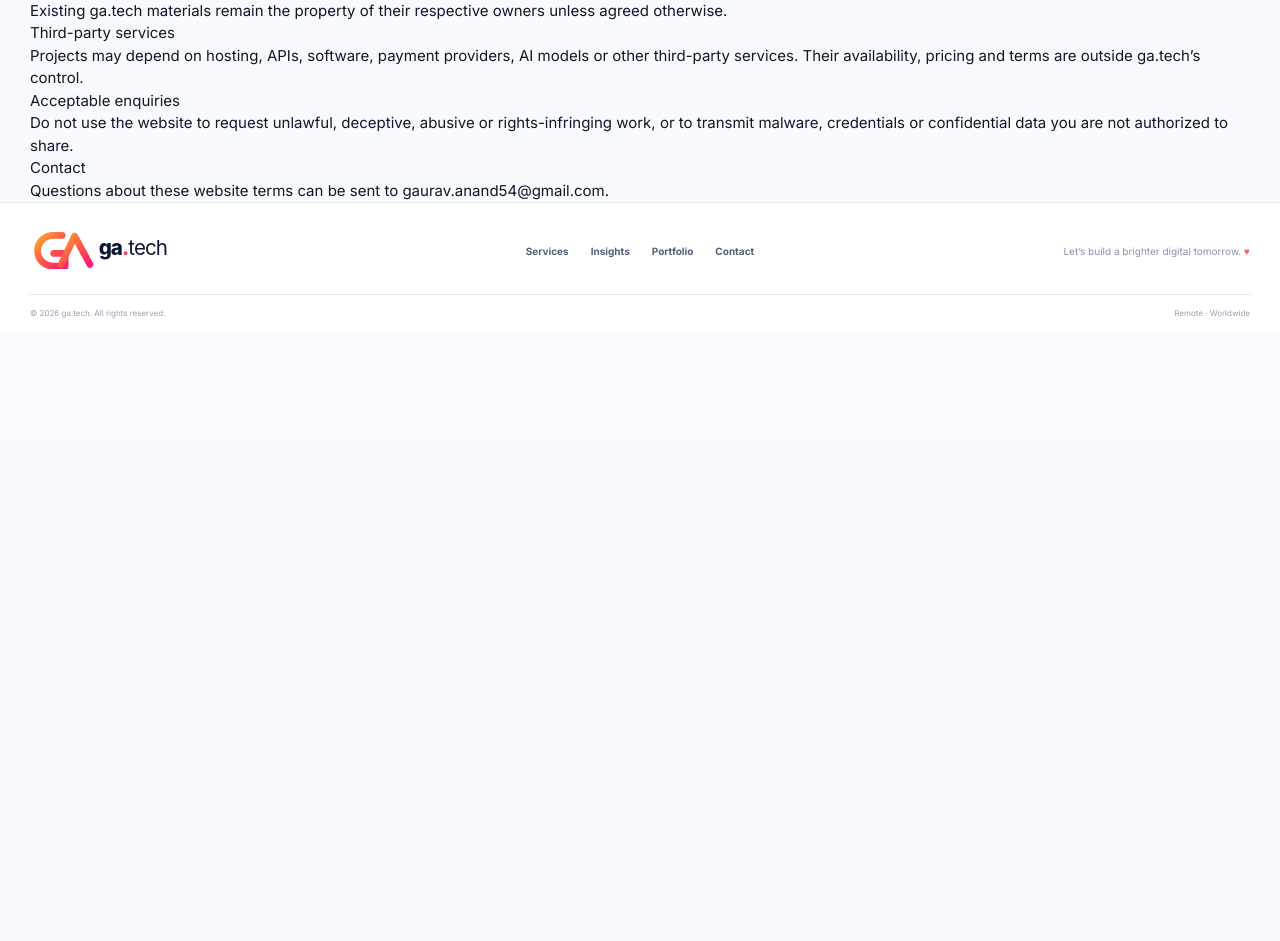
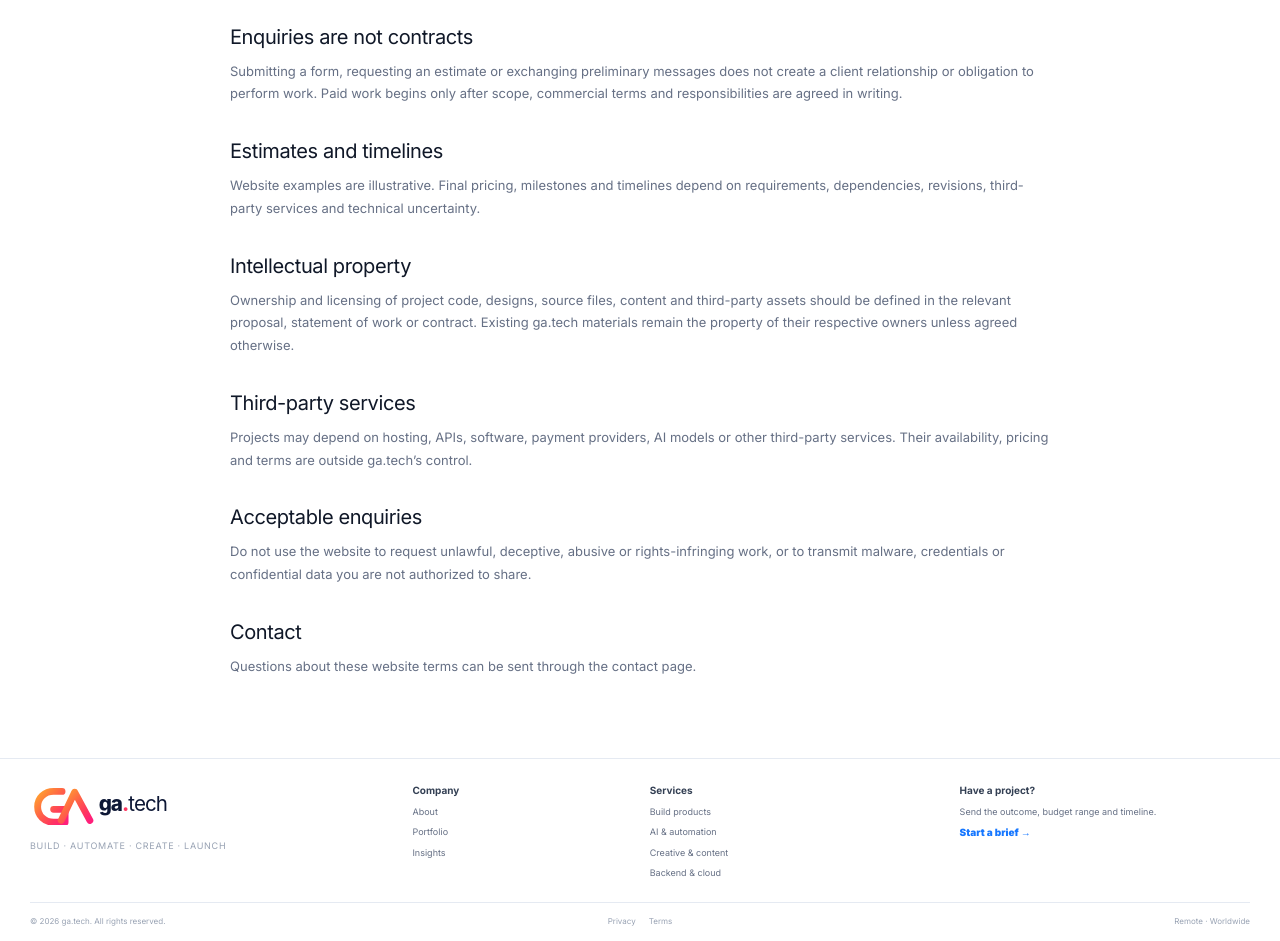
Before and after one commit to gauravanand-sudo/gaurav-portfolio, a Next.js app: page /terms in a window 1280 px wide. Shown: the part 360-1301 px from the top of the page. Before the commit the page ends 800 px from the top, so only its background shows below. Built offline with nearby package versions, Linux system fonts and the light colour scheme.

Commit message:
Turn homepage into a company conversion funnel

```diff
--- a/app/company.css
+++ b/app/company.css
@@ -65,3 +65,20 @@
   .principle-grid,.offer-grid{grid-template-columns:1fr}.trust-strip-grid{grid-template-columns:repeat(2,1fr)}
   .home-conversion-head{align-items:flex-start;flex-direction:column;gap:8px}.legal-shell h1{font-size:40px}
 }
+
+/* Homepage/company shared refinements */
+.score-ring{font-size:0!important;background:#eef5ff!important;color:#1677ff!important}
+.score-ring::after{display:none!important}
+.score-ring::before{content:'DEMO'!important;font-size:8px!important;letter-spacing:.08em}
+.company-footer-grid{display:grid;grid-template-columns:1.2fr .7fr .95fr 1fr;gap:34px;align-items:start}
+.company-footer-copy{margin-top:8px;color:#98a2b3;font-size:9px;text-transform:uppercase;letter-spacing:.08em}
+.company-footer-links,.company-footer-cta{display:flex;flex-direction:column;gap:7px}
+.company-footer-links strong,.company-footer-cta strong{font-size:10px;color:#344054}
+.company-footer-links a{font-size:9px;color:#667085;text-decoration:none}
+.company-footer-links a:hover{color:#1677ff}
+.company-footer-cta p{color:#667085;font-size:9px;line-height:1.5}
+.company-footer-cta a{color:#1677ff;font-size:10px;font-weight:850;text-decoration:none}
+.company-footer-bottom{margin-top:22px;padding-top:12px;border-top:1px solid #e5eaf2;display:grid;grid-template-columns:1fr auto 1fr;gap:20px;align-items:center;color:#98a2b3;font-size:8px}
+.company-footer-bottom>span:last-child{text-align:right}.legal-links{display:flex;gap:13px}.legal-links a{text-decoration:none;color:#98a2b3}.legal-links a:hover{color:#1677ff}
+@media(max-width:820px){.company-footer-grid{grid-template-columns:repeat(2,1fr)}.company-footer-bottom{grid-template-columns:1fr}.company-footer-bottom>span:last-child{text-align:left}.legal-links{justify-content:flex-start}}
+@media(max-width:520px){.company-footer-grid{grid-template-columns:1fr}}
--- a/app/contact/page.tsx
+++ b/app/contact/page.tsx
@@ -32,7 +32,7 @@ export default function ContactPage({ searchParams }: { searchParams?: { request
             <aside className="contact-direct-card">
               <p className="company-kicker">PREFER DIRECT CONTACT?</p>
               <h2>Use email or WhatsApp.</h2>
-              <a href="mailto:gaurav.anand54@gmail.com">gaurav.anand54@gmail.com</a>
+              <a href="mailto:gaurav.anand54@gmail.com">Email ga.tech →</a>
               <a href="https://wa.me/919289656293?text=Hi%20ga.tech%2C%20I%20have%20a%20project%20I%27d%20like%20to%20discuss." target="_blank" rel="noopener noreferrer">WhatsApp →</a>
               <small>Remote · Worldwide</small>
             </aside>
@@ -148,7 +148,6 @@ export default function ContactPage({ searchParams }: { searchParams?: { request
               </label>
 
               <button type="submit" className="button button-primary lead-submit">Send project brief →</button>
-              <p className="lead-form-note">The first form submission may require a one-time email activation before future leads are delivered automatically.</p>
             </form>
           </div>
         </section>
--- a/app/layout.tsx
+++ b/app/layout.tsx
@@ -4,6 +4,7 @@ import './globals.css'
 import './site-base.css'
 import './site-sections.css'
 import './site-content.css'
+import './company.css'
 
 const inter = Inter({ subsets: ['latin'], variable: '--font-inter', display: 'swap' })
 
@@ -40,6 +41,29 @@ export const metadata: Metadata = {
   robots: { index: true, follow: true },
 }
 
+const organizationData = {
+  '@context': 'https://schema.org',
+  '@type': 'Organization',
+  name: 'ga.tech',
+  url: 'https://gauravanand.tech',
+  logo: 'https://gauravanand.tech/brand/ga-tech-mark.svg',
+  email: 'gaurav.anand54@gmail.com',
+  description: 'Digital studio for apps, AI, automation, design, content, cloud and custom digital work.',
+  contactPoint: {
+    '@type': 'ContactPoint',
+    contactType: 'sales',
+    email: 'gaurav.anand54@gmail.com',
+    availableLanguage: ['English'],
+  },
+}
+
 export default function RootLayout({ children }: { children: React.ReactNode }) {
-  return <html lang="en" className={inter.variable}><body>{children}</body></html>
+  return (
+    <html lang="en" className={inter.variable}>
+      <body>
+        {children}
+        <script type="application/ld+json" dangerouslySetInnerHTML={{ __html: JSON.stringify(organizationData) }} />
+      </body>
+    </html>
+  )
 }
--- a/app/privacy/page.tsx
+++ b/app/privacy/page.tsx
@@ -23,7 +23,7 @@ export default function PrivacyPage() {
           <section><h2>Form processing</h2><p>The project brief form is processed using a third-party form delivery provider and sent to ga.tech by email. Do not submit passwords, financial credentials, government IDs or other highly sensitive information through the website form.</p></section>
           <section><h2>Files and retention</h2><p>We keep project correspondence only as long as reasonably necessary for evaluation, delivery, support, record-keeping or legal obligations. Third-party infrastructure providers may retain data according to their own policies.</p></section>
           <section><h2>Sharing</h2><p>We do not sell personal information. Information may be shared with infrastructure or service providers only when needed to operate the website, process a request or deliver agreed work.</p></section>
-          <section><h2>Your choices</h2><p>You may ask us to correct or delete information you submitted, subject to legitimate record-keeping or legal requirements. Contact us at gaurav.anand54@gmail.com.</p></section>
+          <section><h2>Your choices</h2><p>You may ask us to correct or delete information you submitted, subject to legitimate record-keeping or legal requirements. Contact us through the project/contact page on this website.</p></section>
           <section><h2>Changes</h2><p>This policy may be updated as ga.tech adds tools, integrations or formal business operations. The latest version will appear on this page.</p></section>
         </div>
       </main>
--- a/app/terms/page.tsx
+++ b/app/terms/page.tsx
@@ -24,7 +24,7 @@ export default function TermsPage() {
           <section><h2>Intellectual property</h2><p>Ownership and licensing of project code, designs, source files, content and third-party assets should be defined in the relevant proposal, statement of work or contract. Existing ga.tech materials remain the property of their respective owners unless agreed otherwise.</p></section>
           <section><h2>Third-party services</h2><p>Projects may depend on hosting, APIs, software, payment providers, AI models or other third-party services. Their availability, pricing and terms are outside ga.tech’s control.</p></section>
           <section><h2>Acceptable enquiries</h2><p>Do not use the website to request unlawful, deceptive, abusive or rights-infringing work, or to transmit malware, credentials or confidential data you are not authorized to share.</p></section>
-          <section><h2>Contact</h2><p>Questions about these website terms can be sent to gaurav.anand54@gmail.com.</p></section>
+          <section><h2>Contact</h2><p>Questions about these website terms can be sent through the contact page.</p></section>
         </div>
       </main>
       <Footer />
--- a/components/Footer.tsx
+++ b/components/Footer.tsx
@@ -3,22 +3,35 @@ import Link from 'next/link'
 export default function Footer() {
   return (
     <footer className="site-footer">
-      <div className="site-shell visual-footer">
+      <div className="site-shell company-footer-grid">
         <div>
           <Link href="/" className="footer-logo-row" aria-label="ga.tech home">
             <img className="footer-logo-image" src="/brand/ga-tech-logo.svg" alt="ga.tech" />
           </Link>
+          <p className="company-footer-copy">Build · Automate · Create · Launch</p>
         </div>
-        <div className="footer-nav">
-          <Link href="/#services">Services</Link>
+        <div className="company-footer-links">
+          <strong>Company</strong>
+          <Link href="/about">About</Link>
+          <Link href="/portfolio">Portfolio</Link>
           <Link href="/insights">Insights</Link>
-          <Link href="/portfolio">Portfolio</Link>
-          <a href="mailto:gaurav.anand54@gmail.com?subject=Hello%20-%20gauravanand.tech">Contact</a>
         </div>
-        <div className="footer-message">Let’s build a brighter digital tomorrow. <span>♥</span></div>
+        <div className="company-footer-links">
+          <strong>Services</strong>
+          <Link href="/services/build-digital-products">Build products</Link>
+          <Link href="/services/ai-automation">AI & automation</Link>
+          <Link href="/services/creative-content">Creative & content</Link>
+          <Link href="/services/backend-cloud-scale">Backend & cloud</Link>
+        </div>
+        <div className="company-footer-cta">
+          <strong>Have a project?</strong>
+          <p>Send the outcome, budget range and timeline.</p>
+          <Link href="/contact">Start a brief →</Link>
+        </div>
       </div>
-      <div className="site-shell footer-bottom">
+      <div className="site-shell company-footer-bottom">
         <span>© 2026 ga.tech. All rights reserved.</span>
+        <span className="legal-links"><Link href="/privacy">Privacy</Link><Link href="/terms">Terms</Link></span>
         <span>Remote · Worldwide</span>
       </div>
     </footer>
--- a/components/Nav.tsx
+++ b/components/Nav.tsx
@@ -5,7 +5,8 @@ function SearchIcon() {
 }
 
 const links = [
-  { label: 'Services', href: '/#services' },
+  { label: 'Services', href: '/services' },
+  { label: 'About', href: '/about' },
   { label: 'Insights', href: '/insights' },
   { label: 'Portfolio', href: '/portfolio' },
 ]
@@ -22,7 +23,7 @@ export default function Nav() {
         </div>
         <div className="nav-actions">
           <Link className="nav-search" href="/insights" aria-label="Browse insights"><SearchIcon /></Link>
-          <a className="nav-cta" href="mailto:gaurav.anand54@gmail.com?subject=Start%20a%20Project%20-%20gauravanand.tech">Start a Project <span>→</span></a>
+          <Link className="nav-cta" href="/contact">Start a Project <span>→</span></Link>
         </div>
       </div>
     </nav>
```
Also changed, not shown: app/page.tsx (+86 -12 lines), app/sitemap.ts (+18 -4 lines).
